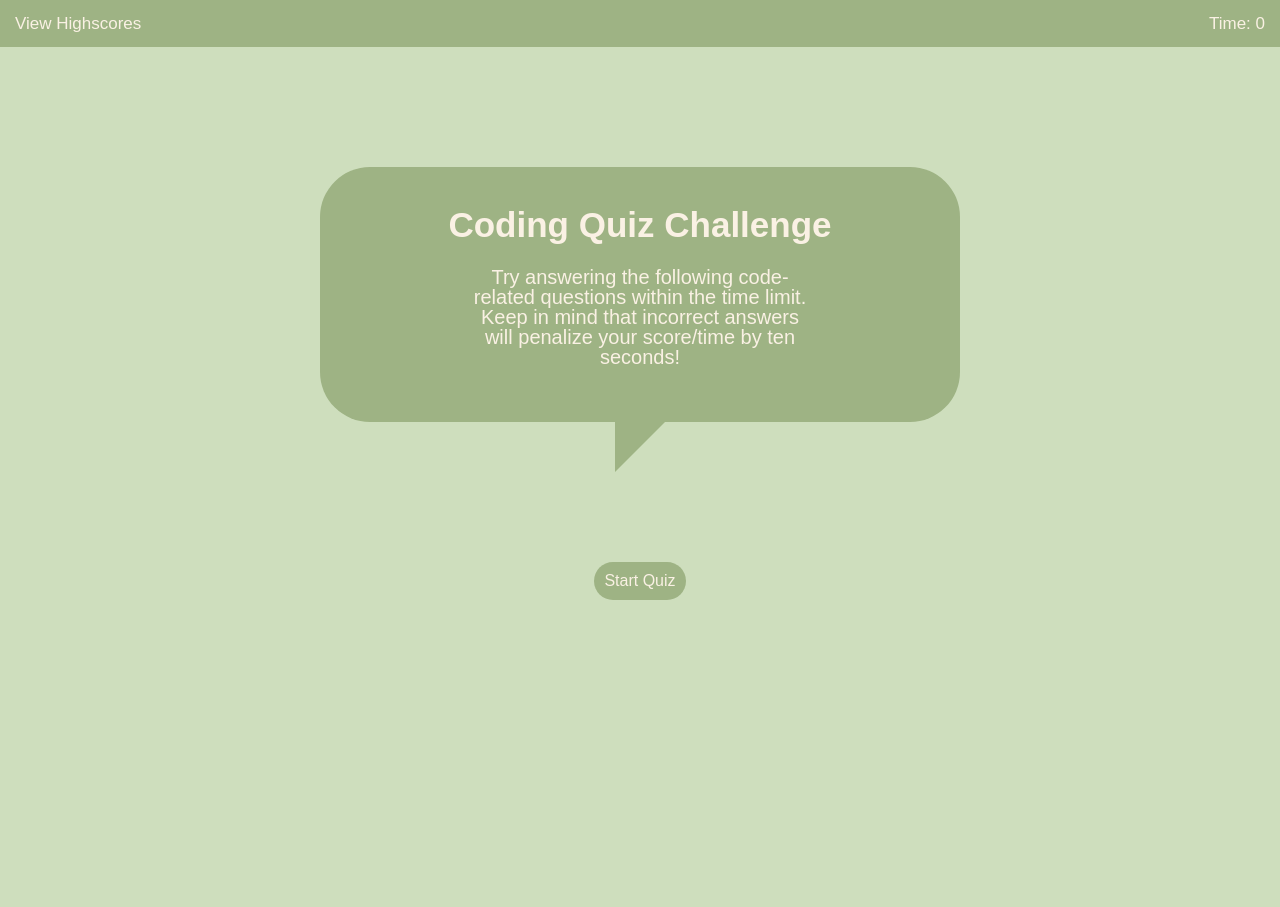
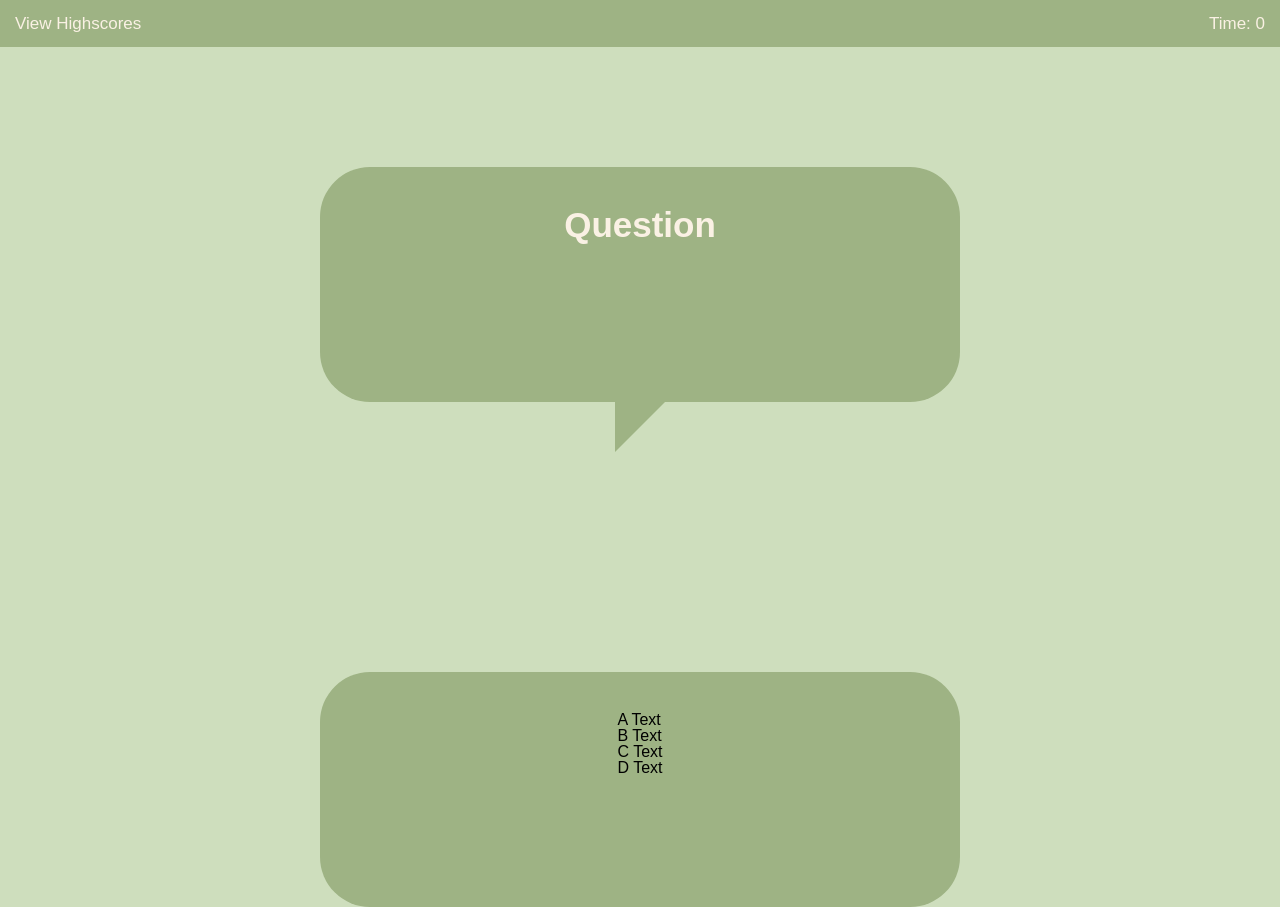
Before and after one commit to alexismenendez/coding-quiz, a plain HTML site: page index.html in a window 1280 px wide. Both pictures are taken after a click on the button "Start Quiz". Before the commit the page ends 800 px from the top, so only its background shows below. Drawn offline with Linux system fonts and the light colour scheme.

Commit message:
Created functionality for start quiz button and started adding functionality for quiz questions

```diff
--- a/assets/css/style.css
+++ b/assets/css/style.css
@@ -28,6 +28,7 @@ section {
     padding: 40px;
     margin-left: 25%;
     margin-right: 25%;
+    min-height: 235px;
 
 }
 
@@ -51,8 +52,8 @@ h2 {
     font-size: 35px;
     text-align: center;
     display: block;
-    margin-bottom: 25px;
-    color: var(--light-color)
+    color: var(--light-color);
+    align-self: center;
 }
 
 .bubbleTail {
--- a/assets/js/script.js
+++ b/assets/js/script.js
@@ -0,0 +1,66 @@
+var homeDisplay = document.querySelector(".startPage");
+var quizDisplay = document.querySelector(".questionContainer");
+var answerDisplay = document.querySelector(".answerContainer");
+var startBtn = document.querySelector(".startButton");
+var timer = document.getElementById("#timeCounter");
+
+var quizQuestions = [
+    {
+        question: "Which of the following is an example of a String?",
+        a: "1",
+        b: "True",
+        c: "'Hello World!'",
+        d: "False",
+        correctAn: "c",
+    },
+    {
+        question: "What does CSS stand for?",
+        a: "Cascading Style Sheets",
+        b: "Color Style Sticker",
+        c: "Candy Shop Stocker",
+        d: "Crazy Style Selector",
+        correctAn: "a",
+    },
+    {
+        question: "Which of the following languages is used for Web Development?",
+        a: "Python",
+        b: "C#",
+        c: "Lua",
+        d: "JavaScript",
+        correctAn: "d",
+    }
+];
+
+var questionText = document.getElementById("#question");
+var aText = document.getElementById("#a");
+var bText = document.getElementById("#b");
+var cText = document.getElementById("#c");
+var dText = document.getElementById("#d");
+
+var currentQuestion = 0;
+
+
+function startGame() {
+
+    homeDisplay.setAttribute("style", "display:none;");
+    quizDisplay.setAttribute("style", "display:show;");
+    answerDisplay.setAttribute("style", "display:show;");
+    startBtn.setAttribute("style", "display:none; border:none;");
+
+    console.log("Game has started.");
+
+    var currentQuestionShown = quizQuestions[currentQuestion];
+
+    console.log(currentQuestionShown);
+
+
+    questionText.innerHTML = currentQuestionShown.question;
+    aText.innerHTML = currentQuestionShown.a;
+    bText.innerHTML = currentQuestionShown.b;
+    cText.innerHTML = currentQuestionShown.c;
+    dText.innerHTML = currentQuestionShown.d;
+};
+
+startBtn.addEventListener("click", function() {
+    startGame();
+});
--- a/index.html
+++ b/index.html
@@ -37,7 +37,7 @@
                     <h1>Coding Quiz Challenge</h1>
                     <p>Try answering the following code-related questions within the time limit. Keep in mind that incorrect answers will penalize your score/time by ten seconds!</p>
                 </div>
-                <div style="display:none;" class="quizQuestions">
+                <div style="display:none;" class="questionContainer">
                     <h2 id="question">Question</h2>
                 </div>
             </section>
@@ -45,7 +45,7 @@
                 <img src="./assets/images/bubble-tail.png">
             </div>
             <div class="buttonContainer">
-                <button style= border:none; class="startButton">Start Quiz</button>
+                <button style="display:show; border:none;" class="startButton">Start Quiz</button>
 
             </div>
 
@@ -60,5 +60,6 @@
 
 
         </main>
+        <script src="./assets/js/script.js"></script>
 
     </body>
```
